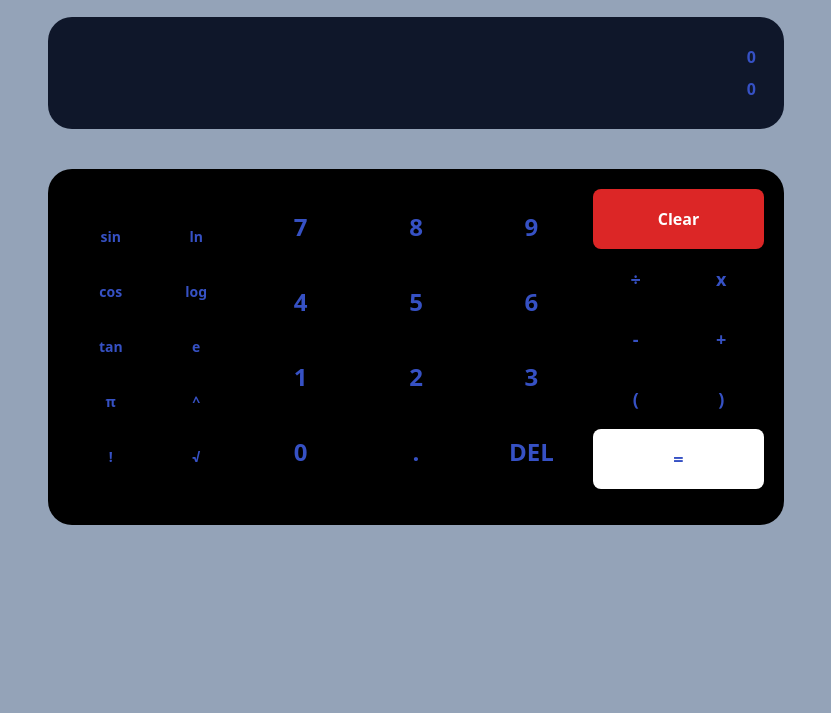
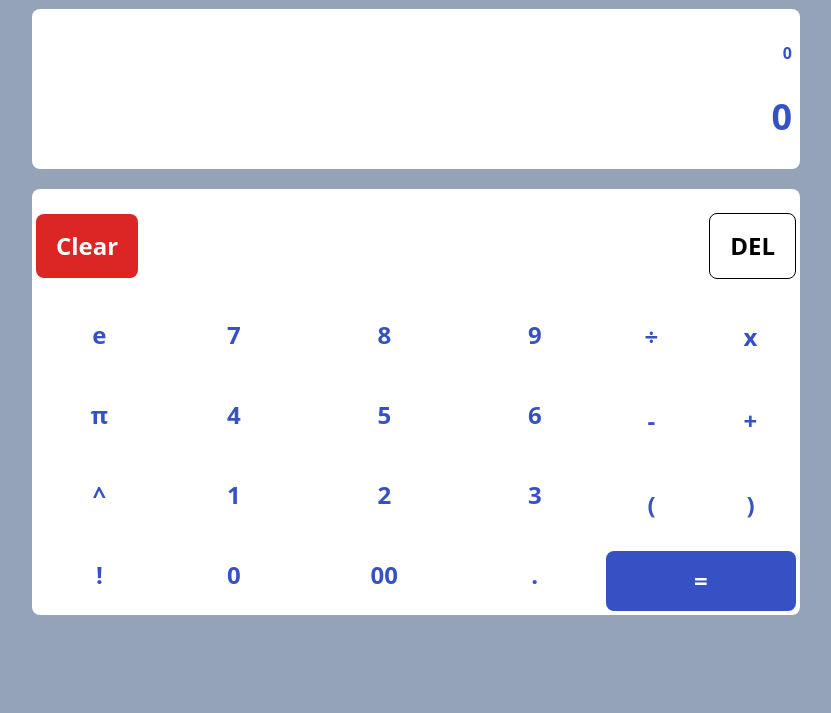
Before and after one commit to mbianou-bradon/iknite-Ex5-calculator, a website: page public/index.html in a window 1280 px wide. Shown: the part 87-800 px from the top of the page, without its empty margins (224-1055 px from the left). Drawn offline with Linux system fonts and the light colour scheme.

Commit message:
Complete restructuring of UI

```diff
--- a/public/index.html
+++ b/public/index.html
@@ -8,9 +8,9 @@
     <title>IKCalculator</title>
 </head>
 <body class="container mx-auto bg-slate-400 text-[#3651c4]">
-    <main class="max-w-3xl md:mx-auto px-4 pb-2 select-none">
+    <main class="max-w-2xl md:max-w-3xl mx-auto select-none">
 
-        <div class="w-full rounded-3xl bg-white text-xl text-center font-semibold p-5 mt-20 md:mt-4">IKCalculator</div>
+       <!-- <div class="w-full rounded-3xl bg-white text-xl text-center font-semibold p-5 mt-20 md:mt-4">IKCalculator</div>
 
         <div class="output flex flex-col md:mt-5 md:mb-10 mt-20 items-end justify-around w-full md:p-7 p-2 gap-2 bg-slate-900 break-words overflow-hidden md:rounded-3xl rounded-t-3xl">
             <div id="previous-operation" class="font-semibold"></div>
@@ -21,23 +21,17 @@
 
 
 
-            <div class="grid grid-cols-12 m-2 gap-1">
-                <div class="special-operations col-span-3 row-span-5 md:grid grid-cols-2 py-5 text-sm hidden">
+            <div class="grid grid-cols-12 m-2">
+                <div class="special-operations col-span-1 md:col-span-2 grid grid-cols-1 text-sm">
 
-                    <button data-special-operation>sin</button>
-                    <button data-special-operation>ln</button>
-                    <button data-special-operation>cos</button>
-                    <button data-special-operation>log</button>
-                    <button data-special-operation>tan</button>
                     <button data-special-operation>e</button>
                     <button data-special-operation>π</button>
                     <button data-special-operation>^</button>
                     <button data-special-operation>!</button>
-                    <button data-special-operation>√</button>
 
                 </div>
 
-                <div class="number col-span-9 md:col-span-6 grid grid-cols-3 grid-rows-4 md:text-2xl">
+                <div class="number col-span-9 md:col-span-6 grid grid-cols-3 grid-rows-4 text-2xl">
 
                     <button data-number>7</button>
                     <button data-number>8</button>
@@ -54,23 +48,90 @@
 
                 </div>
 
-                <div class="basic-operations col-span-3 grid grid-cols-2 grid-rows-5 text-lg">
-                    <button id="clear" class="col-span-2 text-sm md:text-[16px] text-white bg-red-600">Clear</button>
+                <div class="basic-operations col-span-2 md:col-span-4 grid grid-cols-2 md:grid-cols-3 text-lg">
+                    <button id="clear" class="col-span-3 text-sm md:text-[16px] text-white bg-red-600">Clear</button>
                     <button data-operation="/">÷</button>
                     <button data-operation="*">x</button>
                     <button data-operation="-">-</button>
                     <button data-operation="+">+</button>
                     <button data-bracket>(</button>
                     <button data-bracket>)</button>
-                    <button id="equal" class="col-span-2 row-start-5 row-end-5 bg-white">=</button>
+                    <button id="equal" class="col-span-3 row-start-5 row-end-5 bg-white">=</button>
                 </div>
             </div>
-        </div>
-    </main>
+        </div> -->
 
 
 
 
+        <div class="flex flex-col items-center justify-around gap-10 md:gap-5 font-bold max-w-3xl h-auto mx-2 md:mx-0">
+            <div class="bg-white rounded-full text-center px-32 py-4 mt-5 hidden md:block">IKCalculator</div>
+            <div class="w-full h-40 bg-white rounded-lg mt-5 md:mt-0 flex flex-col justify-evenly items-end pr-2">
+                <div id="previous-operation">
+
+                </div>
+
+                <div id="current-operation"  class=" text-3xl md:text-4xl font-semibold" >
+
+                </div>
+            </div>
+
+            <div class="bg-white text-2xl w-full md:max-w-screen-md p-1 rounded-lg">
+
+                <div class="flex justify-between items-center my-5">
+                        <button id="clear" class="text-white bg-red-600">Clear</button>
+                        <button id="delete" class="border border-black text-black">DEL</button>
+                </div>
+
+                <div class="grid grid-cols-12">
+
+                    <div class="special-operations col-span-2 flex flex-col [&>*]:py-5 [&>*]:px-6 gap-2">
+
+                        <button data-special-operation>e</button>
+                        <button data-special-operation>π</button>
+                        <button data-special-operation>^</button>
+                        <button data-special-operation>!</button>
+
+                    </div>
+
+                    <div class="number col-span-7 grid grid-cols-3 [&>*]:py-5 [&>*]:px-6 gap-2">
+
+                        <button data-number>7</button>
+                        <button data-number>8</button>
+                        <button data-number>9</button>
+                        <button data-number>4</button>
+                        <button data-number>5</button>
+                        <button data-number>6</button>
+                        <button data-number>1</button>
+                        <button data-number>2</button>
+                        <button data-number>3</button>
+                        <button data-number>0</button>
+                        <button data-number>00</button>
+                        <button data-number>.</button>
+
+
+                    </div>
+
+                    <div class="basic-operations col-span-3 grid grid-cols-2 [&>*]:py-5 [&>*]:px-6 gap-2">
+
+                        <button data-operation="/">÷</button>
+                        <button data-operation="*">x</button>
+                        <button data-operation="-">-</button>
+                        <button data-operation="+">+</button>
+                        <button data-bracket>(</button>
+                        <button data-bracket>)</button>
+                        <button id="equal" class="col-span-2 bg-[#3651c4] text-white">=</button>
+                    </div>
+
+                </div>
+            </div>
+
+
+        </div>
+
+
+    </main>
+
     <script src="./main.js"></script>
 </body>
 </html>
--- a/src/input.css
+++ b/src/input.css
@@ -2,18 +2,8 @@
 @tailwind components;
 @tailwind utilities;
 
-.number button {
+button {
     @apply px-3 py-2 md:px-5 md:py-4 hover:bg-slate-900 rounded-lg;
-}
-
-
-.basic-operations button {
-    @apply px-3 py-2 md:px-5 md:py-4 hover:bg-slate-900 rounded-lg;
-}
-
-.special-operations button {
-
-    @apply px-2 py-2 md:px-5 md:py-2 hover:bg-slate-900 rounded-lg;
 }
 
 
```
Also changed, not shown: public/main.css.
